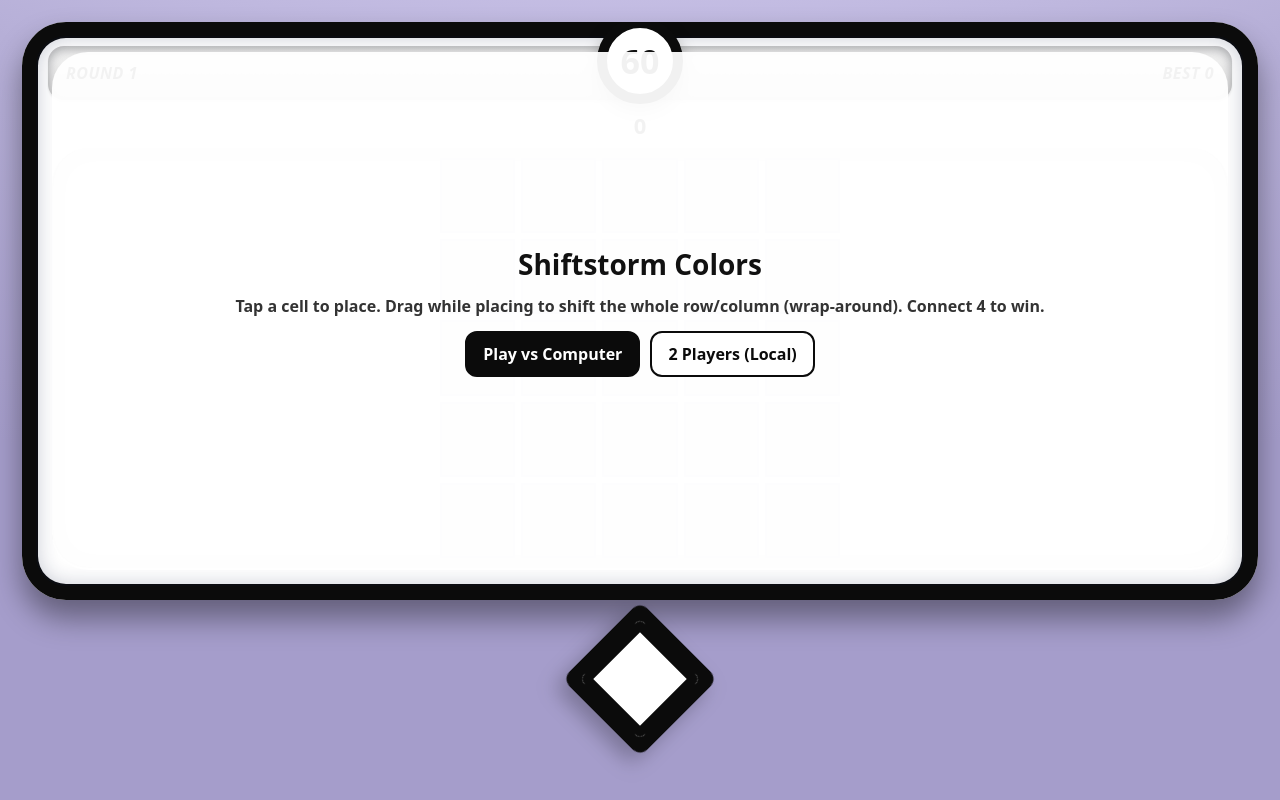
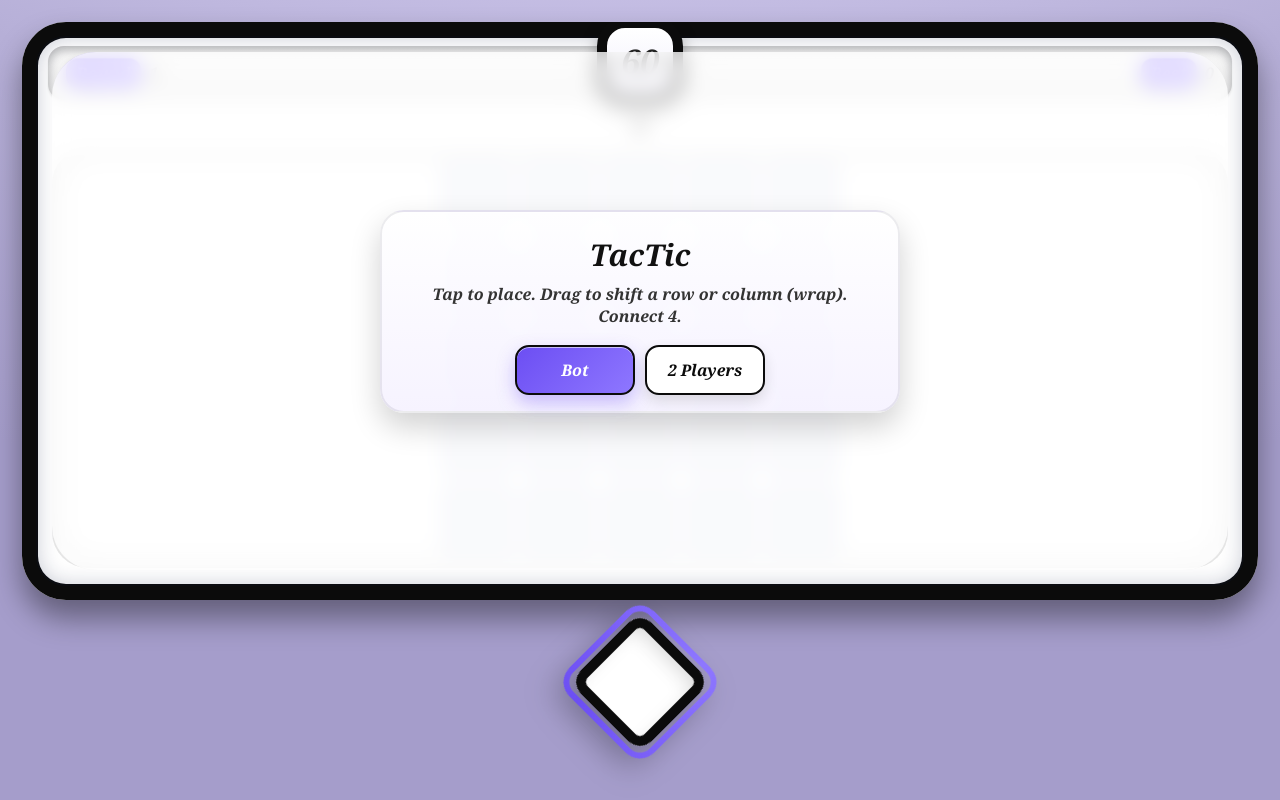
Before and after one commit to voyide/TacTic, a plain HTML site: page index.html in a window 1280 px wide. Drawn offline with Linux system fonts and the light colour scheme.

Commit message:
Update index.html

```diff
--- a/index.html
+++ b/index.html
@@ -3,7 +3,13 @@
 <head>
 <meta charset="utf-8" />
 <meta name="viewport" content="width=device-width, initial-scale=1" />
-<title>Shiftstorm Colors</title>
+
+<title>TacTic</title>
+
+<!-- Android system bars color -->
+<meta name="theme-color" content="#6c4ef3" media="(prefers-color-scheme: light)">
+<meta name="theme-color" content="#6c4ef3" media="(prefers-color-scheme: dark)">
+
 <style>
   :root{
     --framePad: 22px;
@@ -13,15 +19,23 @@
     --bubble: 86px;
     --panelRad: 36px;
 
-    --p1: #3AC4A0; /* player 1 */
-    --p2: #E35764; /* player 2 / bot */
+    --p1: #3AC4A0;   /* green */
+    --p2: #E35764;   /* red */
     --empty: #e9ebf3;
     --grid: #cfd3e3;
     --turnColor: #ffffff; /* diamond fill */
+
+    --accent: #6c4ef3;        /* purple accent */
+    --accent-2: #8e77ff;
+    --accent-3: #c6b8ff;
   }
 
   *{ box-sizing: border-box; -webkit-tap-highlight-color: transparent; }
-  html,body{ height:100%; margin:0; font-family: ui-sans-serif, system-ui, -apple-system, "Segoe UI", Roboto, Arial; }
+  html,body{
+    height:100%; margin:0;
+    font-family: Georgia, "Times New Roman", ui-serif, serif;
+    font-style: italic; font-weight: 700;
+  }
   body{ background: #2e2d2f; color: #111; user-select:none; }
   .app{ position:relative; height:100%; width:100%;
     background: radial-gradient(1800px 900px at 50% -400px, #d0c9ee 30%, #b6afd7 60%, #a59dcb 100%) no-repeat; overflow:hidden; }
@@ -40,18 +54,27 @@
   .hud-tray{
     position:absolute; left: calc(var(--rim) + 10px); right: calc(var(--rim) + 10px); top: calc(var(--rim) + 8px);
     height: var(--hudHeight); border-radius: 16px;
-    background: linear-gradient(#f7f7f7, #d7d7d7);
+    background: linear-gradient(180deg, #fbfbfb, #e7e7e7);
     box-shadow: inset 0 4px 10px rgba(0,0,0,.25), 0 2px 2px rgba(0,0,0,.08);
     display:flex; align-items:center; justify-content:space-between; padding:0 18px;
-    font-weight:700; letter-spacing:.5px; color:#222; font-style: italic;
+    letter-spacing:.4px; color:#222;
+  }
+  .hud-tray .label{ display:flex; align-items:center; gap:8px; }
+  .tag{
+    display:inline-block; padding:4px 10px; border-radius:12px;
+    background: linear-gradient(135deg, var(--accent), var(--accent-2));
+    color:#fff; font-weight:800;
+    box-shadow: 0 2px 6px rgba(0,0,0,.18), inset 0 1px 0 rgba(255,255,255,.35);
   }
 
   .timer{
     position:absolute; top: calc(var(--rim) - 20px); left:50%; transform: translateX(-50%);
     width: var(--bubble); height: var(--bubble);
-    border-radius: 999px; background:#fff; border:10px solid #0b0b0b;
+    border-radius: 28px; background: linear-gradient(180deg, #ffffff, #f0eefc);
+    border:10px solid #0b0b0b;
     display:flex; align-items:center; justify-content:center;
-    font-weight:900; font-size:34px; box-shadow: 0 8px 16px rgba(0,0,0,.35); z-index:2;
+    font-weight:900; font-size:34px; box-shadow: 0 8px 16px rgba(0,0,0,.35);
+    z-index:2; color:#222;
   }
   .score{ position:absolute; top: calc(var(--rim) + var(--hudHeight) + 18px);
     width:100%; text-align:center; font-weight:800; font-size:22px; color:#222; }
@@ -69,7 +92,7 @@
     grid-template-columns: repeat(var(--size), 1fr);
     grid-auto-rows: 1fr; gap:6px; touch-action:none;
   }
-  .cell{ background: var(--empty); border-radius:0; box-shadow: inset 0 0 0 2px #d8dced; cursor:pointer; }
+  .cell{ background: var(--empty); border-radius:12px; box-shadow: inset 0 0 0 2px #d8dced; cursor:pointer; }
   .cell.taken{ cursor: default; }
   .cell.P1{ background:#b9efe3; box-shadow: inset 0 0 0 2px #2d917b; }
   .cell.P2{ background:#f3b6bf; box-shadow: inset 0 0 0 2px #b13a46; }
@@ -77,59 +100,100 @@
 
   /* 2048-like animation layer */
   .anim-layer{ position:absolute; inset:0; pointer-events:none; overflow:hidden; }
-  .tile{ position:absolute; border-radius:0; box-shadow: inset 0 0 0 2px #d8dced; will-change: transform; background:var(--empty); }
+  .tile{ position:absolute; border-radius:12px; box-shadow: inset 0 0 0 2px #d8dced; will-change: transform; background:var(--empty); }
   .tile.P1{ background:#b9efe3; box-shadow: inset 0 0 0 2px #2d917b; }
   .tile.P2{ background:#f3b6bf; box-shadow: inset 0 0 0 2px #b13a46; }
   .track{ position:absolute; background: rgba(80,90,140,.08); border-radius:6px; pointer-events:none; }
 
-  /* Diamond (turn color = fill) */
-  .brand{ position:absolute; left:0; right:0; bottom: 66px; display:flex; justify-content:center; align-items:center; }
-  .mark{ position:relative; width:110px; height:110px; transform: rotate(45deg);
-    filter: drop-shadow(0 12px 10px rgba(0,0,0,.25)); cursor:pointer; }
-  .mark::before{ content:""; position:absolute; inset:0; background:#0b0b0b; border-radius:10px; }
-  .mark::after{ content:""; position:absolute; inset:12px; background: var(--turnColor); border-radius:8px; box-shadow: inset 0 0 0 10px #0b0b0b; }
-  .mark > i{ position:absolute; inset:30px; background:#0b0b0b; border-radius:6px; transform: rotate(-45deg); }
-  .mark.paused{ filter: saturate(.4); }
+  /* Brand area and Diamond (turn color = fill) */
+  .brand{ position:absolute; left:0; right:0; bottom: 58px; display:flex; justify-content:center; align-items:center; }
+  .mark{
+    position:relative; width:120px; height:120px; transform: rotate(45deg);
+    cursor:pointer;
+    filter: drop-shadow(0 14px 14px rgba(0,0,0,.28));
+  }
+  /* outer glow ring */
+  .mark::before{
+    content:""; position:absolute; inset:0; border-radius:20px;
+    background: conic-gradient(from 210deg, var(--accent), var(--accent-2), var(--accent));
+    padding:6px; box-sizing: border-box;
+    -webkit-mask:
+      linear-gradient(#000 0 0) content-box,
+      linear-gradient(#000 0 0);
+    -webkit-mask-composite: xor; mask-composite: exclude;
+  }
+  /* inner face, filled with turn color */
+  .mark::after{
+    content:""; position:absolute; inset:10px; border-radius:16px;
+    background: radial-gradient(circle at 30% 30%, rgba(255,255,255,.45), transparent 40%),
+                var(--turnColor);
+    box-shadow:
+      inset 0 0 0 10px #0b0b0b,
+      inset 0 12px 22px rgba(0,0,0,.18);
+  }
+  /* center notch */
+  .mark > i{
+    position:absolute; inset:34px; background:#0b0b0b; border-radius:9px; transform: rotate(-45deg);
+    box-shadow: inset 0 4px 12px rgba(255,255,255,.1), inset 0 -2px 6px rgba(0,0,0,.4);
+  }
+  .mark.paused{ filter: saturate(.5) brightness(.95) drop-shadow(0 10px 12px rgba(0,0,0,.22)); }
 
+  /* Overlay (pause/menu) */
   .overlay{
     position:absolute; inset: calc(var(--rim) + 14px) calc(var(--rim) + 14px) calc(var(--rim) + 14px) calc(var(--rim) + 14px);
-    border-radius: var(--panelRad); background: rgba(255,255,255,.94);
-    display:none; align-items:center; justify-content:center; text-align:center; padding:24px; z-index:5;
+    border-radius: calc(var(--panelRad) + 8px);
+    background: rgba(255,255,255,.72);
+    display:none; align-items:center; justify-content:center; text-align:center; padding:28px; z-index:5;
+    backdrop-filter: blur(10px) saturate(1.1);
   }
   .overlay.show{ display:flex; }
-  .overlay h2{ margin:0 0 12px 0; font-size: 28px; }
-  .overlay p{ margin:6px 0 14px 0; color:#333; }
+  .overlay .card{
+    width:min(520px, 100%); margin:auto; padding:22px 18px 16px;
+    border-radius:24px;
+    background: linear-gradient(180deg, #ffffffcc, #f4f0ffcc);
+    border: 2px solid rgba(20,20,40,.08);
+    box-shadow: 0 14px 30px rgba(0,0,0,.18), inset 0 1px 0 rgba(255,255,255,.6);
+  }
+  .overlay h2{ margin:0 0 8px 0; font-size: 30px; color:#111; }
+  .overlay p{ margin:8px 0 18px 0; color:#333; }
   .btns{ display:flex; gap:10px; justify-content:center; flex-wrap:wrap; }
   .btn{
-    display:inline-block; padding:10px 16px; border-radius:12px; font-weight:800; cursor:pointer;
-    background:#0b0b0b; color:#fff; border:2px solid #0b0b0b; user-select:none;
+    display:inline-block; padding:12px 16px; border-radius:14px; font-weight:800; cursor:pointer;
+    background: linear-gradient(135deg, var(--accent), var(--accent-2)); color:#fff;
+    border:2px solid #0b0b0b; user-select:none; min-width:120px;
+    box-shadow: 0 8px 18px rgba(108,78,243,.35), inset 0 1px 0 rgba(255,255,255,.6);
   }
-  .btn.outline{ background:#fff; color:#0b0b0b; }
-  .muted{ color:#666; font-weight:600; white-space:pre-wrap; }
+  .btn:hover{ filter: brightness(1.03); }
+  .btn.outline{
+    background: #fff; color:#0b0b0b; border:2px solid #0b0b0b;
+    box-shadow: 0 6px 14px rgba(0,0,0,.12), inset 0 1px 0 rgba(255,255,255,.7);
+  }
+  .muted{ color:#555; font-weight:700; white-space:pre-wrap; }
 </style>
 </head>
 <body>
 <div class="app" id="app">
   <div class="panel">
     <div class="hud-tray">
-      <div>ROUND <span id="round">1</span></div>
-      <div>BEST <span id="best">0</span></div>
+      <div class="label"><span class="tag">Round</span> <span id="round">1</span></div>
+      <div class="label"><span class="tag">Best</span> <span id="best">0</span></div>
     </div>
+
     <div class="timer" id="timer">60</div>
     <div class="score"><span id="score">0</span></div>
 
     <div class="board-wrap">
-      <div class="board" id="board" aria-label="Shiftstorm board"></div>
+      <div class="board" id="board" aria-label="TacTic board"></div>
       <div class="anim-layer" id="anim"></div>
     </div>
 
     <div class="overlay show" id="overlay" aria-live="polite">
-      <div>
-        <h2 id="ov-title">Shiftstorm Colors</h2>
-        <p id="ov-msg" class="muted">Tap a cell to place. Drag while placing to shift the whole row/column (wrap-around). Connect 4 to win.</p>
+      <div class="card">
+        <h2 id="ov-title">TacTic</h2>
+        <p id="ov-msg" class="muted">Tap to place. Drag to shift a row or column (wrap). Connect 4.</p>
         <div class="btns" id="modeBtns">
-          <div class="btn" data-mode="bot">Play vs Computer</div>
-          <div class="btn outline" data-mode="2p">2 Players (Local)</div>
+          <div class="btn" data-mode="bot">Bot</div>
+          <div class="btn outline" data-mode="2p">2 Players</div>
         </div>
       </div>
     </div>
@@ -164,14 +228,14 @@
   };
 
   // State
-  const storeKey='shiftstorm_colors_best_v7';
+  const storeKey='tactic_best_v1';
   let best=parseInt(localStorage.getItem(storeKey)||'0',10);
   els.best.textContent=best;
   let board=makeBoard(SIZE);
   let state='idle';
-  let turn=1;
+  let turn=1;       // 1=green, 2=red
   let timer=START_TIME, tickHandle=null, score=0, round=1;
-  let mode='bot';
+  let mode='bot';   // 'bot' or '2p'
   let timerEnabled=true;
 
   // Precompute segments
@@ -193,7 +257,7 @@
   // Diamond pause/resume
   els.diamond.addEventListener('click', ()=>{
     if(state==='idle' || state==='over'){
-      showOverlay('Shiftstorm Colors','Choose a mode to begin.');
+      showOverlay('TacTic','Pick a mode to start.');
       return;
     }
     if(state==='paused'){
@@ -214,7 +278,7 @@
     state='paused';
     els.diamond.classList.add('paused');
     updateTurnIndicator();
-    showOverlay('Paused','Tap the diamond to resume or pick a mode:', true);
+    showOverlay('Paused','Tap the diamond to resume.', true);
   }
 
   function resume(){
@@ -240,8 +304,7 @@
     if(timerEnabled){
       if(tickHandle) clearInterval(tickHandle);
       tickHandle=setInterval(tick,1000);
-    }
-    else if(tickHandle){
+    } else if(tickHandle){
       clearInterval(tickHandle);
       tickHandle=null;
     }
@@ -260,7 +323,7 @@
       localStorage.setItem(storeKey,String(best));
       els.best.textContent=best;
     }
-    showOverlay('Game Over', message+' Final Score: '+score+'\nTap a mode to play again.');
+    showOverlay('Game over', (message?message+' ':'')+'Final score: '+score+'\nPick a mode to play again.');
   }
 
   function newRound(){
@@ -274,7 +337,7 @@
     if(!timerEnabled || (state!=='playing' && state!=='botThink')) return;
     timer=Math.max(0,timer-1);
     els.timer.textContent=String(timer);
-    if(timer===0) endRun('Time ran out!');
+    if(timer===0) endRun('Out of time.');
   }
 
   // Board UI
@@ -288,21 +351,27 @@
         d.dataset.r=r;
         d.dataset.c=c;
         let start=null;
+
+        // Allow input for: always when 2p; when bot mode -> only on P1's turn
         d.addEventListener('pointerdown', ev=>{
-          if(state!=='playing' || turn!==1) return;
+          if(state!=='playing') return;
+          if(mode==='bot' && turn!==1) return; // prevent red human moves in bot mode
           const rr=+d.dataset.r, cc=+d.dataset.c;
           if(board[rr][cc]!==0) return;
           d.setPointerCapture && d.setPointerCapture(ev.pointerId);
           start={x:ev.clientX,y:ev.clientY,r:rr,c:cc};
         });
+
         d.addEventListener('pointerup', ev=>{
-          if(state!=='playing' || turn!==1) return;
+          if(state!=='playing') return;
+          if(mode==='bot' && turn!==1) return;
           if(!start) return;
           const dx=ev.clientX-start.x, dy=ev.clientY-start.y;
           const th=22, sh=(Math.abs(dx)>th||Math.abs(dy)>th)? inferShift(dx,dy):null;
           handleMove(start.r,start.c,sh);
           start=null;
         });
+
         d.addEventListener('pointercancel', ()=> start=null);
         els.board.appendChild(d);
       }
@@ -350,6 +419,7 @@
     if(board[r][c]!==0) return;
     board[r][c]=turn;
     renderBoard();
+
     const afterAnim = ()=>{
       const win=checkWin(board,turn);
       renderBoard(win?win.line:null);
@@ -374,6 +444,7 @@
         botMove();
       }
     };
+
     if(shift){
       animateShift2048(shift.type, shift.type==='row'?r:c, shift.dir, ()=>{
         if(shift.type==='row') shiftRowIn(board,r,shift.dir);
@@ -487,7 +558,7 @@
           const win=checkWin(board,2);
           renderBoard(win?win.line:null);
           if(win){
-            endRun('The computer connected four.');
+            endRun('Bot connected four.');
             return;
           }
           turn=1;
```
